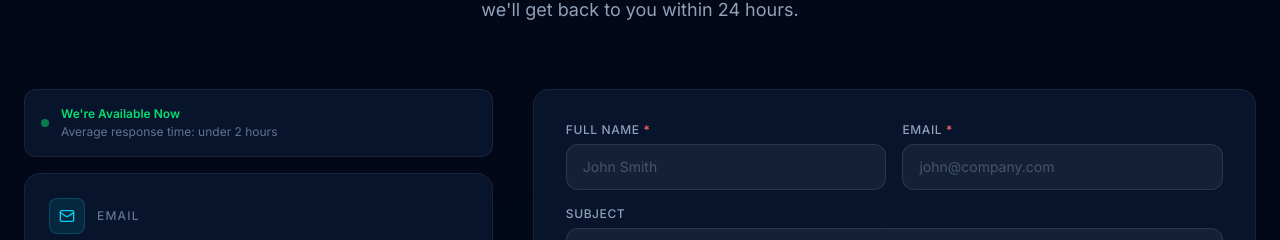
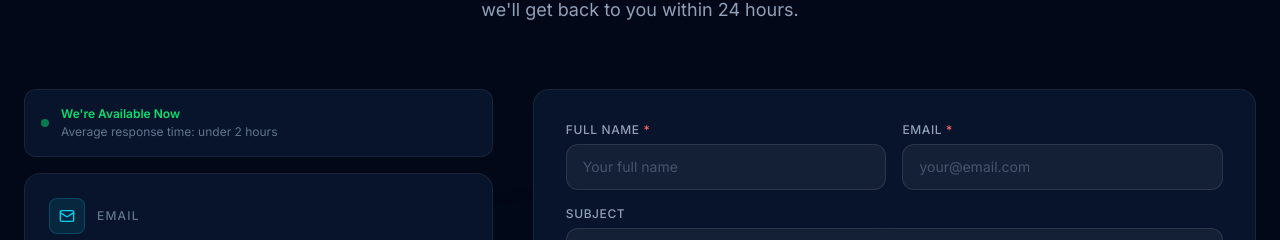
Before and after one commit to cirobay111/nexwebi-site, a React (Vite) app: page / in a window 1280 px wide. Shown: the part 7272-7512 px from the top of the page. Built offline with nearby package versions, Linux system fonts and the light colour scheme.

Commit message:
fix(contact): replace placeholder names with generic text

```diff
--- a/src/sections/Contact.jsx
+++ b/src/sections/Contact.jsx
@@ -216,7 +216,7 @@ export default function Contact() {
                         value={form.name}
                         onChange={handleChange}
                         className={inputClass('name')}
-                        placeholder="John Smith"
+                        placeholder="Your full name"
                         aria-required="true"
                         aria-invalid={!!errors.name}
                         aria-describedby={errors.name ? 'name-error' : undefined}
@@ -241,7 +241,7 @@ export default function Contact() {
                         value={form.email}
                         onChange={handleChange}
                         className={inputClass('email')}
-                        placeholder="john@company.com"
+                        placeholder="your@email.com"
                         aria-required="true"
                         aria-invalid={!!errors.email}
                         aria-describedby={errors.email ? 'email-error' : undefined}
```
